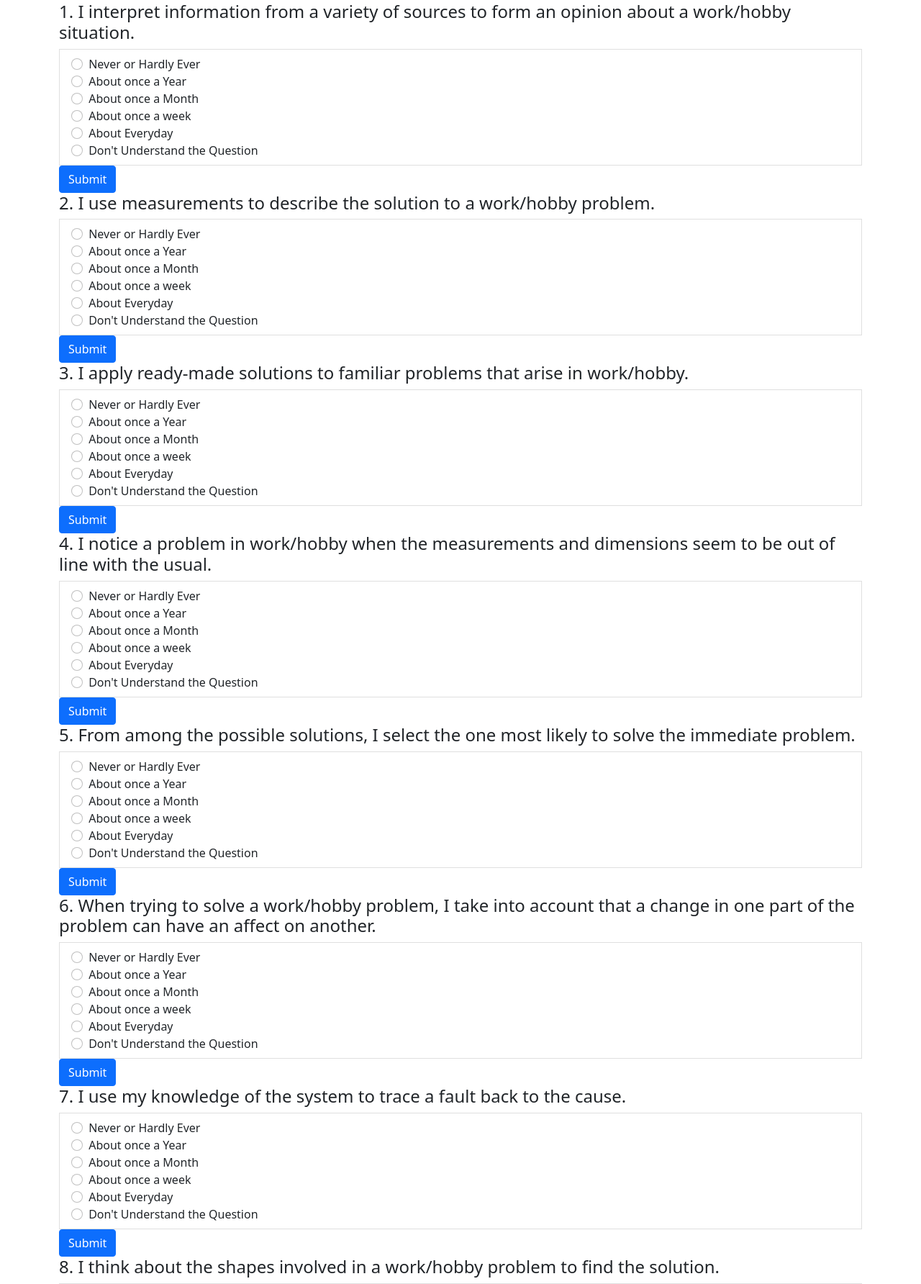
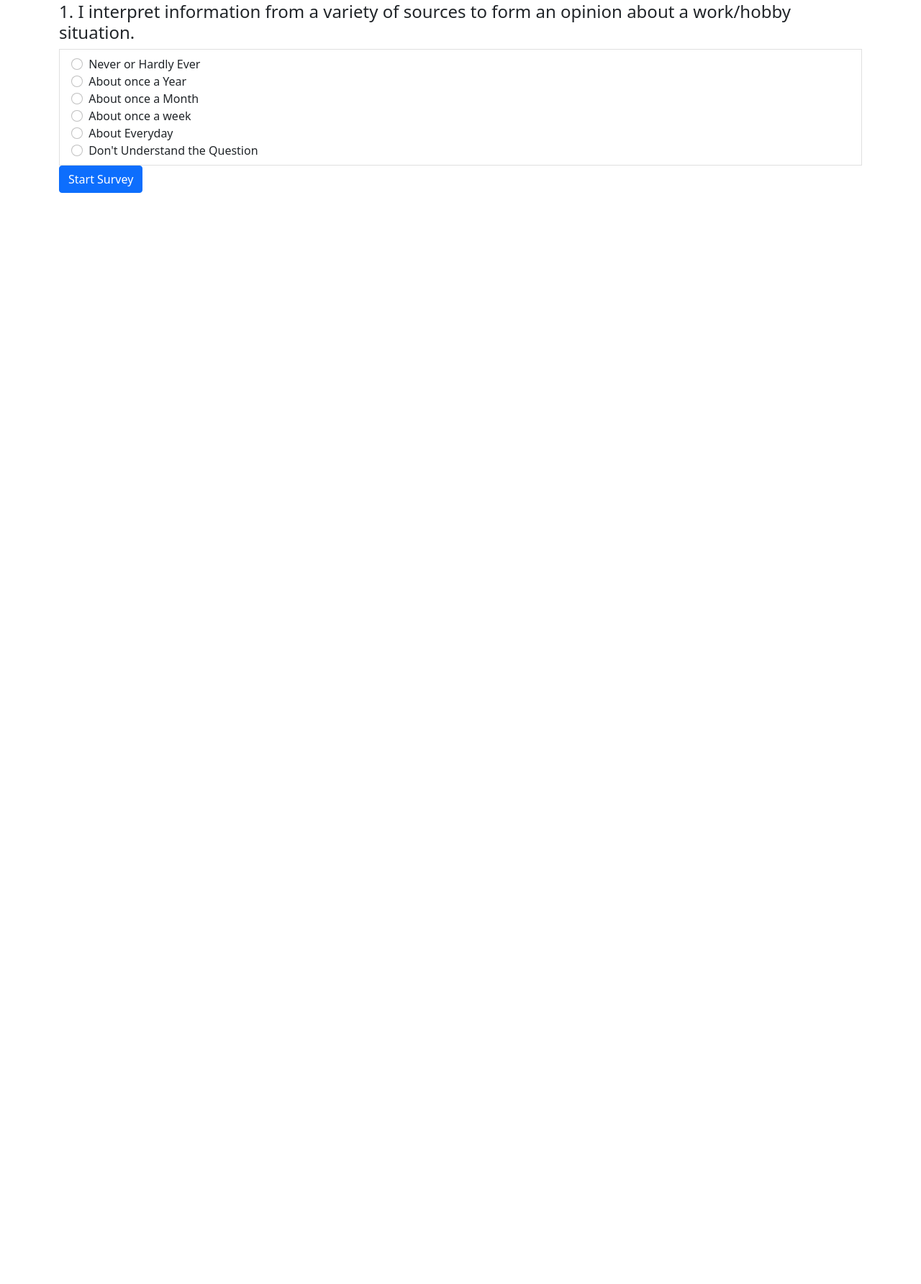
Before and after one commit to fyirass/Maths-Survey-App, a Django app: page /survey?id=1 in a window 1280 px wide. Shown: the part 124-1908 px from the top of the page at 72% size. After the commit the page ends 392 px from the top, so only its background shows below. Run offline with Django 4.2, Linux system fonts and the light colour scheme; data comes from the database, SQL or seed files in the repository; both versions use the stored data as it was after the commit.

Commit message:
modifications

```diff
--- a/Maths_survey_app/settings.py
+++ b/Maths_survey_app/settings.py
@@ -25,7 +25,7 @@ SECRET_KEY = 'django-insecure-*k7pv)=3$r(z-4e_9+n-02ym=q&&1&&x4a6rqw(tc_4w032$ac
 # SECURITY WARNING: don't run with debug turned on in production!
 DEBUG = True
 
-ALLOWED_HOSTS = ['']
+ALLOWED_HOSTS = ['*']
 
 
 # Application definition
--- a/survey/templates/index.html
+++ b/survey/templates/index.html
@@ -26,7 +26,7 @@
 
 
         <div class="flex-parent jc-center" style="padding: 10px;">
-        <button type="submit" class="btn btn-primary" onclick="location.href = 'survey'">Start Survey</button>
+        <button type="submit" class="btn btn-primary" onclick="location.href = 'survey?id=1'">Start Survey</button>
     </div>
 
 
--- a/survey/templates/survey.html
+++ b/survey/templates/survey.html
@@ -7,7 +7,6 @@
 <h4>{{x.question}}</h4>
 
 
-<form method="" action="">
 <ul class="list-group" style="margin:0px">
 
 
@@ -26,9 +25,10 @@
 
 
 </ul>
-<input type="submit" value = "Submit" class = 'btn btn-primary'>
-</form>
+
 
 {% endfor %}
+<button type="submit" class="btn btn-primary" onclick="location.href = 'survey?id={{id}}'">Start Survey</button>
+
 
 {% endblock %}
--- a/survey/views.py
+++ b/survey/views.py
@@ -6,7 +6,7 @@ def index(request):
     return render(request, 'index.html', {})
 
 def survey(request):
-    return render(request, 'survey.html', {'qs':Question.objects.all()})
+    return render(request, 'survey.html', {'qs':Question.objects.filter(pk=request.GET["id"]) ,'id':(int(request.GET["id"])+1)})
 
 def result(request):
     return render(request, 'result.html', {})
```
Also changed, not shown: db.sqlite3, survey/migrations/0003_alter_question_question.py (added), 1 other file.
